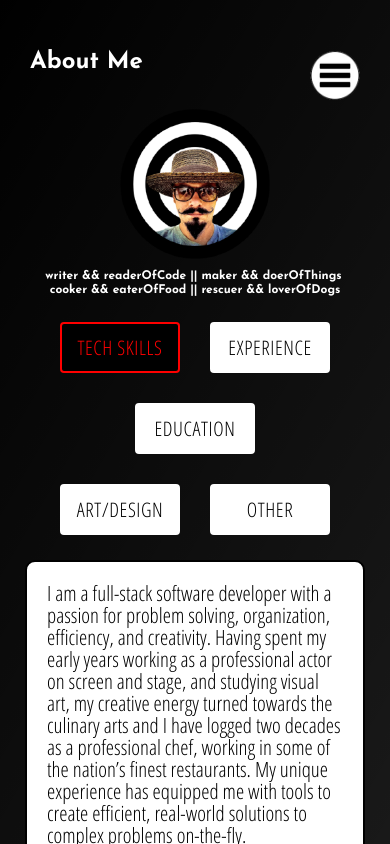
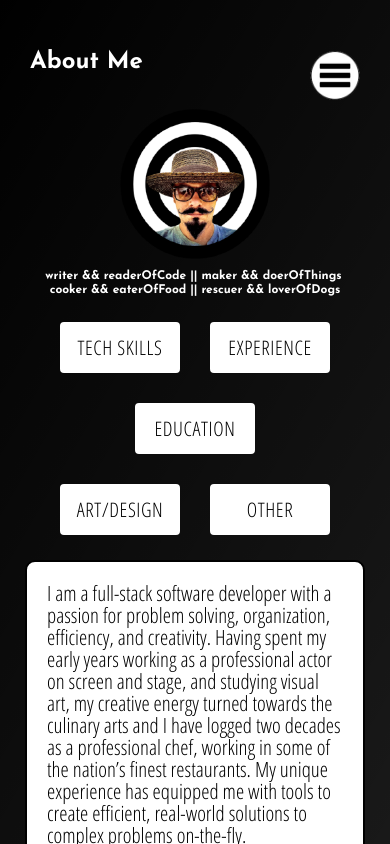
Before and after one commit to JohnnyMohawk/jna-dev-portfolio, a React (Create React App) app: page /about-me in a window 390 px wide. In both pictures the pointer is over the button "TECH SKILLS". Built offline with nearby package versions, Linux system fonts and the light colour scheme.

Commit message:
remove hover effects in mobile view

```diff
--- a/src/index.css
+++ b/src/index.css
@@ -719,6 +719,16 @@ button:active {
     font-size: 22px;
   }
 
+  .contacts ul li a:hover {
+    font-size: 22px;
+    color: white;
+  }
+
+  .contacts ul li a:active {
+    font-size: 22px;
+    color: red;
+  }
+
   .contacts h1, .projects h1 {
     padding: 50px 30px;
   }
@@ -896,4 +906,43 @@ button:active {
     height: 80vh;
   }
 
+  .skillsButton:hover {
+    display: flex;
+    justify-content: center;
+    align-items: center;
+    width: 120px;
+    color: black !important;
+    background-color: white !important;
+    text-shadow: none;
+    font-size: 20px !important;
+    font-family: 'Open Sans Condensed', sans-serif !important;
+    margin: 15px !important;
+    border: 2px solid white !important;
+  }
+
+  .imgInfoButton:hover {
+    display: flex;
+    justify-content: center;
+    align-items: center;
+    /* width: 120px; */
+    color: white !important;
+    background-color: transparent !important;
+    box-shadow: none !important;
+    text-shadow: none;
+    font-size: 20px !important;
+    line-height: 18px !important;
+    font-family: 'Open Sans Condensed', sans-serif !important;
+    margin: 10px !important;
+    border: 2px solid transparent !important;
+    animation: transitionIn 1s;
+  }
+
+.skillsButton:active,
+.imgInfoButton:active {
+  font-size: 20px;
+  background-color: black !important;
+  color: red !important;
+  border: 2px solid red !important;
 }
+
+}
```
